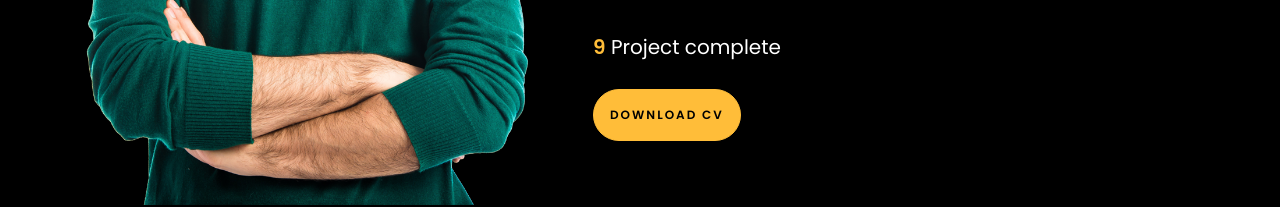
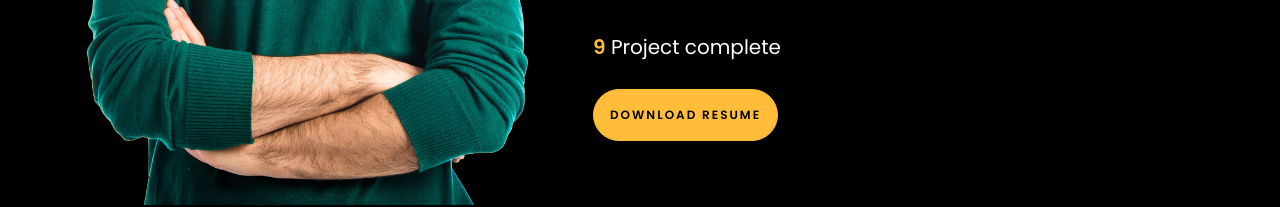
Before and after one commit to BhargavVenkataSai/Portfolio, a plain HTML site: page index.html in a window 1280 px wide. Shown: the part 1352-1559 px from the top of the page. Drawn offline with Linux system fonts and the light colour scheme; files whose address does not match are found by name.

Commit message:
download resume

```diff
--- a/index.html
+++ b/index.html
@@ -102,7 +102,7 @@
 	                <span class="number" data-number="10">0</span>
 	                <span>Project complete</span>
                 </p>
-                <p><a href="#" class="btn btn-primary py-3 px-3">Download CV</a></p>
+                <p><a href="#" class="btn btn-primary py-3 px-3">Download Resume</a></p>
               </div>
 	          </div>
 	        </div>
```
